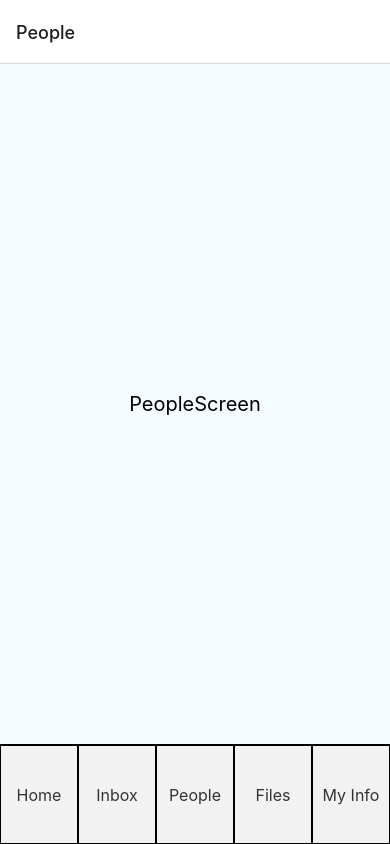
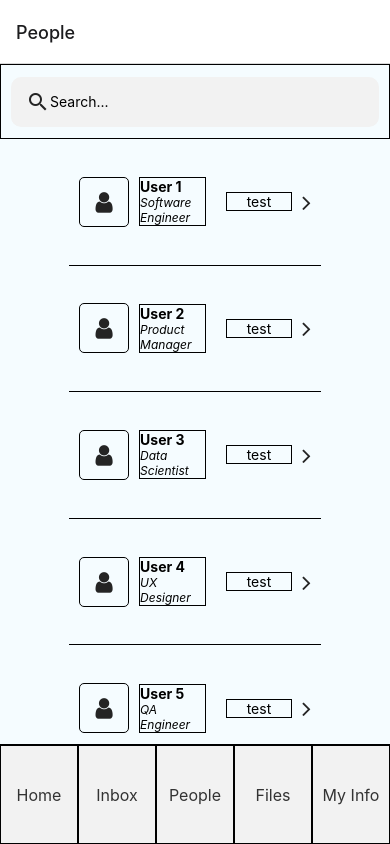
Before and after one commit to WalterEschenbach/hr, a React Native app: screen /People in a window 390 px wide. Built offline with nearby package versions, Linux system fonts and the light colour scheme.

Commit message:
outline the people screen wireframe with scroll, and search

```diff
--- a/package.json
+++ b/package.json
@@ -15,7 +15,9 @@
     "expo": "~50.0.14",
     "expo-status-bar": "~1.11.1",
     "react": "18.2.0",
+    "react-icons": "^5.0.1",
     "react-native": "0.73.6",
+    "react-native-elements": "^3.4.3",
     "react-native-gesture-handler": "^2.15.0",
     "react-native-reanimated": "^3.8.1",
     "react-native-safe-area-context": "^4.9.0",
--- /dev/null
+++ b/src/assets/json/users.json
@@ -0,0 +1,22 @@
+[
+    {"name": "User 1", "work_title": "Software Engineer"},
+    {"name": "User 2", "work_title": "Product Manager"},
+    {"name": "User 3", "work_title": "Data Scientist"},
+    {"name": "User 4", "work_title": "UX Designer"},
+    {"name": "User 5", "work_title": "QA Engineer"},
+    {"name": "User 6", "work_title": "DevOps Engineer"},
+    {"name": "User 7", "work_title": "Software Engineer"},
+    {"name": "User 8", "work_title": "Product Manager"},
+    {"name": "User 9", "work_title": "Data Scientist"},
+    {"name": "User 10", "work_title": "UX Designer"},
+    {"name": "User 11", "work_title": "QA Engineer"},
+    {"name": "User 12", "work_title": "DevOps Engineer"},
+    {"name": "User 13", "work_title": "Software Engineer"},
+    {"name": "User 14", "work_title": "Product Manager"},
+    {"name": "User 15", "work_title": "Data Scientist"},
+    {"name": "User 16", "work_title": "UX Designer"},
+    {"name": "User 17", "work_title": "QA Engineer"},
+    {"name": "User 18", "work_title": "DevOps Engineer"},
+    {"name": "User 19", "work_title": "Software Engineer"},
+    {"name": "User 20", "work_title": "Product Manager"}
+]
--- /dev/null
+++ b/src/components/forms/Search.js
@@ -0,0 +1,66 @@
+import React, { useState } from 'react';
+import { View, TextInput, StyleSheet } from 'react-native';
+import { Icon } from 'react-native-elements';
+
+const Search = () => {
+    const [isFocused, setIsFocused] = useState(false);
+
+    const handleFocus = () => {
+        setIsFocused(true);
+    };
+
+    const handleBlur = () => {
+        setIsFocused(false);
+    };
+
+    return (
+        <View style={styles.container}>
+            <View style={styles.searchContainer}>
+                <Icon name='search' type='material' style={styles.icon} />
+                <TextInput
+                    onFocus={handleFocus}
+                    onBlur={handleBlur}
+                    placeholder='Search...'
+                    style={styles.input}
+                />
+            </View>
+        </View>
+    );
+};
+
+const styles = StyleSheet.create({
+    container: {
+        flexDirection: 'row',
+        alignItems: 'center',
+        justifyContent: 'flex-start',
+        padding: 10,
+        width: '100%',
+        height: 75,
+        borderWidth: 1,
+    },
+    searchContainer: {
+        flexDirection: 'row',
+        alignItems: 'center',
+        justifyContent: 'flex-start',
+        width: '100%',
+        height: 50,
+        borderRadius: 10,
+        backgroundColor: '#f2f2f2',
+    },
+    icon: {
+        marginLeft: 15,
+    },
+    input: {
+        height: '100%',
+        flexGrow: 1,
+        borderRadius: 10,
+    },
+    focusedInput: {
+        paddingLeft: 10,
+    },
+    blurredInput: {
+        paddingLeft: 30,
+    },
+});
+
+export default Search;
--- /dev/null
+++ b/src/components/items/User.js
@@ -0,0 +1,65 @@
+import React from 'react';
+import { View, Text, Image, StyleSheet } from 'react-native';
+import { Icon } from 'react-native-elements';
+import { TouchableOpacity } from 'react-native';
+
+const User = ({ imageUrl, firstRowText, secondRowText }) => {
+    return (
+        <TouchableOpacity style={styles.container} onPress={() => { console.log('View was pressed!'); }}>
+            <Icon name='user' type='font-awesome' style={styles.image} />
+            <View style={styles.textContainer}>
+                <Text style={styles.name}>{firstRowText}</Text>
+                <Text style={styles.title}>{secondRowText}</Text>
+            </View>
+            <View style={styles.infoContainer}>
+                <Text>test</Text>
+            </View>
+            <Icon name='angle-right' type='font-awesome' />
+        </TouchableOpacity>
+    );
+};
+
+const styles = StyleSheet.create({
+    container: {
+        flexDirection: 'row',
+        alignItems: 'center',
+        justifyContent: 'space-between',
+        width: '100%',
+        height: '15vh',
+        borderBottomWidth: 1,
+        padding: 10
+    },
+    image: {
+        width: 50,
+        height: 50,
+        borderWidth: 1,
+        borderRadius: 5,
+        alignItems: 'center',
+        justifyContent: 'center'
+    },
+    textContainer: {
+        flexDirection: 'column',
+        justifyContent: 'flex-start',
+        flex: 1,
+        borderWidth: 1,
+        margin: 10
+    },
+    name: {
+        fontSize: 14,
+        fontWeight: 'bold'
+    },
+    title: {
+        fontSize: 12,
+        fontStyle: 'italic'
+    },
+    infoContainer: {
+        flexDirection: 'column',
+        justifyContent: 'flex-end',
+        borderWidth: 1,
+        flex: 1,
+        alignItems: 'center',
+        margin: 10
+    }
+});
+
+export default User;
--- a/src/screens/PeopleScreen.js
+++ b/src/screens/PeopleScreen.js
@@ -1,10 +1,17 @@
 import React from 'react';
-import { StyleSheet, View, Text } from 'react-native';
+import { StyleSheet, View, Text, ScrollView } from 'react-native';
+import User from '../components/items/User';
+import usersData from '../assets/json/users.json';
+import Search from '../components/forms/Search';
+
 
 export default function PeopleScreen() {
     return (
         <View style={styles.container}>
-            <Text style={styles.title}>PeopleScreen</Text>
+            <Search />
+            <ScrollView>
+                {usersData.map((user, index) => <User key={index} imageUrl={require('../assets/images/user-profile.jpg')} firstRowText={user.name} secondRowText={user.work_title} />)}
+            </ScrollView>
         </View>
     );
 }
@@ -12,13 +19,9 @@ export default function PeopleScreen() {
 const styles = StyleSheet.create({
     container: {
         flex: 1,
-        justifyContent: 'center',
+        justifyContent: 'flex-start',
         alignItems: 'center',
         backgroundColor: '#F5FCFF',
     },
-    title: {
-        fontSize: 20,
-        textAlign: 'center',
-        margin: 10,
-    },
+
 });
```
Also changed, not shown: src/assets/images/user-profile.jpg (added), 1 other file (tests, documents, lock files or other folders).
